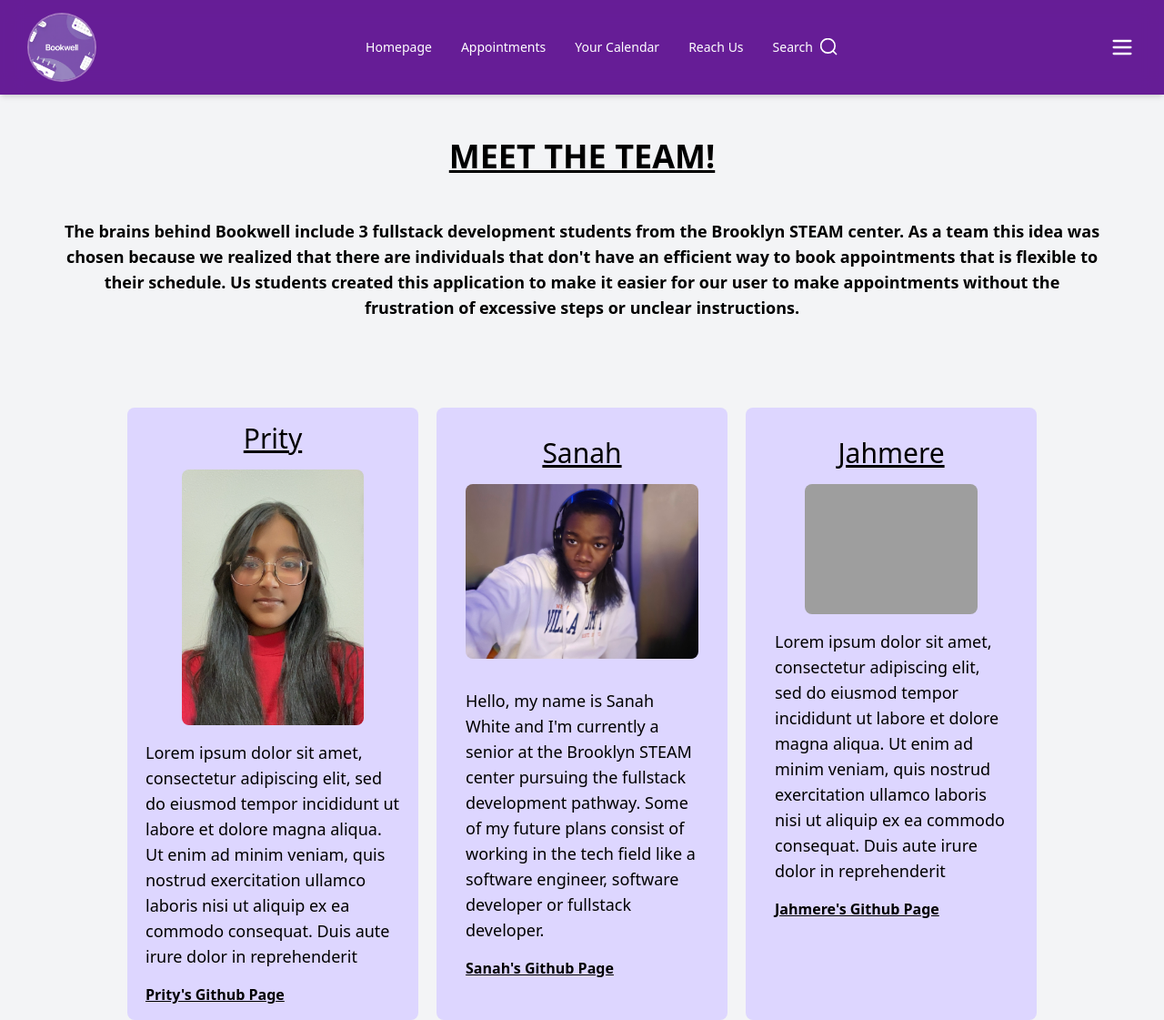
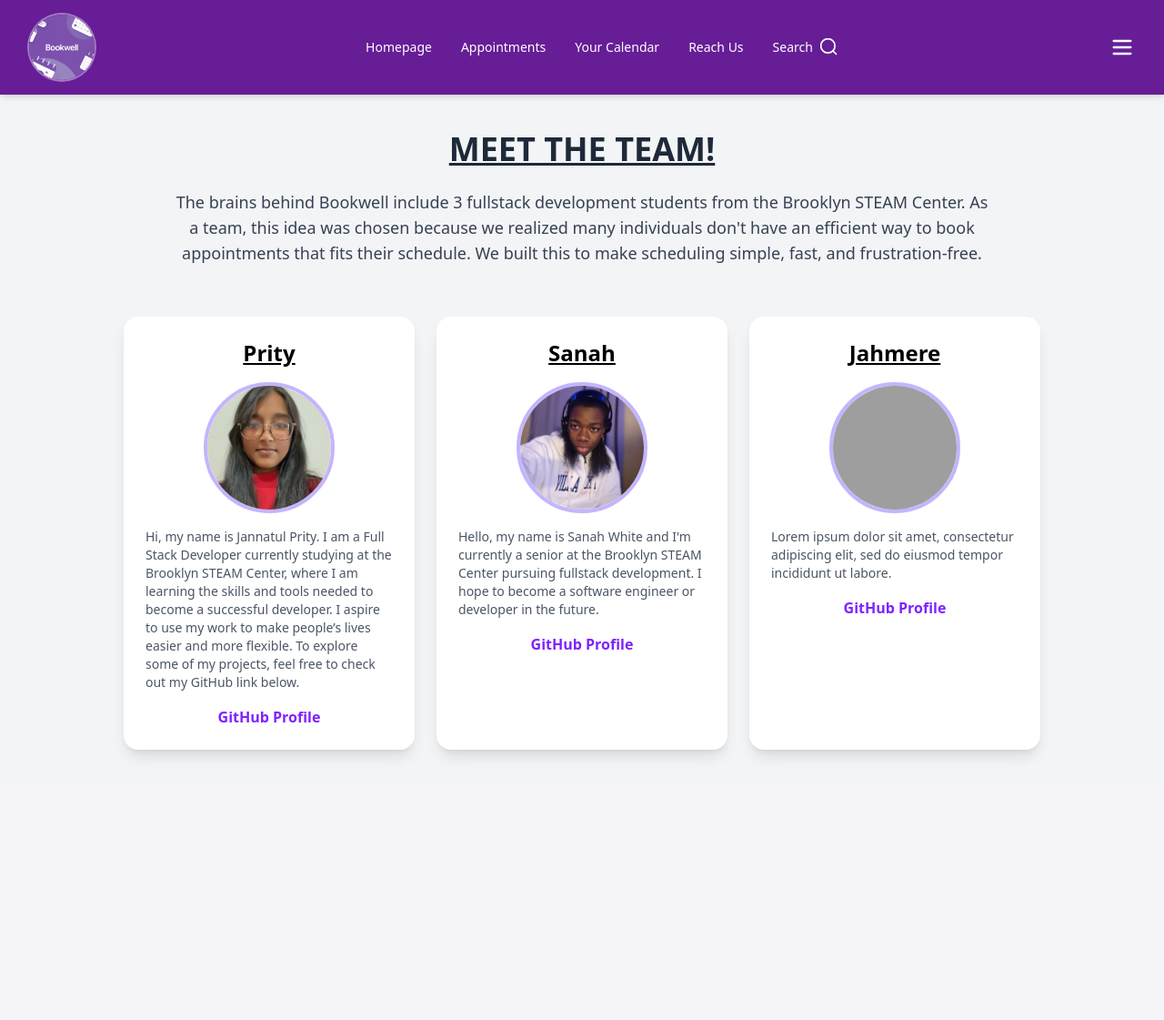
Before and after one commit to Brooklyn-STEAM/10050-Integration-of-Calendar-Availability-To-Streamline-Booking-Process, a Flask app: page /aboutus in a window 1280 px wide. Shown: the whole page at 91% size. After the commit the page ends 833 px from the top, so only its background shows below. Run offline with Flask 3, Linux system fonts and the light colour scheme; grey boxes are pictures that could not be loaded.

Commit message:
touchups

```diff
--- a/main.py
+++ b/main.py
@@ -307,7 +307,7 @@ def appoint():
             Appointment.Date,
             Appointment.Type,
             Appointment.Status,
-            Doctor.ID AS DoctorID,          -- ✅ IMPORTANT
+            Doctor.ID AS DoctorID,
             Doctor.Name AS DoctorName,
             Doctor.Location AS Location
         FROM Appointment
@@ -562,7 +562,6 @@ def doctorsearch():
         sql += " AND LOWER(d.Insurance) LIKE %s"
         params.append(f"%{insurance_filter}%")
 
-    # ✅ AI FILTER
     if matched_categories:
         placeholders = ", ".join(["%s"] * len(matched_categories))
         sql += f" AND d.Category IN ({placeholders})"
@@ -647,12 +646,11 @@ def auto_book():
 
     connection.close()
 
-    # ❌ No available slot
+
     if not best_option:
         flash("No available doctors found soon.")
         return redirect("/doctorsearch")
 
-    # ✅ SHOW preview instead of booking
     return render_template(
         "preview_booking.html.jinja",
         option=best_option,
@@ -771,13 +769,11 @@ def calendar_view():
     connection = connect_db()
     cursor = connection.cursor()
 
-    # ✅ Get month/year from URL (fallback to today)
     today = datetime.date.today()
 
     year = request.args.get("year", type=int) or today.year
     month = request.args.get("month", type=int) or today.month
 
-    # ✅ Handle overflow (month 13 → next year)
     if month > 12:
         month = 1
         year += 1
@@ -848,7 +844,6 @@ def calendar_view():
             "Source": "appointment"
         })
 
-    # ✅ SORT EVENTS BY TIME
     for date in events:
         events[date].sort(key=lambda x: x["Date"])
 
@@ -950,15 +945,6 @@ def add_event():
     return redirect("/calendar")
 
 
-
-
-
-
-
-
-
-
-
 # ---------------- LOGIN ----------------
 @app.route("/login", methods=["GET", "POST"])
 def login():
@@ -987,7 +973,7 @@ def login():
 
         else:
             login_user(User(result))
-            flash(f"Welcome back, {result['Name']}!", "success")  # ✅ ADD THIS
+            flash(f"Welcome back, {result['Name']}!", "success")
             return redirect("/calendar")
 
     return render_template("login.html.jinja")
@@ -1165,24 +1151,7 @@ def doctor_appointments(doctor_id):
 
             flash("Appointment cancelled")
 
-        # elif action == "reschedule":
-
-        #     new_date = request.form.get("new_date")
-        #     new_time = request.form.get("new_time")
-
-        #     if new_date and new_time:
-
-        #         new_datetime = f"{new_date} {new_time}"
-
-        #         cursor.execute("""
-        #             UPDATE Appointment
-        #             SET Date=%s, Status='Scheduled'
-        #             WHERE ID=%s AND DoctorID=%s
-        #         """, (new_datetime, appointment_id, doctor_id))
-
-        #         flash("Appointment rescheduled")
-
-        # connection.commit()
+
 
     cursor.execute("""
         SELECT Appointment.ID, Appointment.Date, Appointment.Type, Appointment.Status,
@@ -1273,7 +1242,7 @@ def doctor_calendar(doctor_id):
         key = appt_date.strftime("%Y-%m-%d")
         events.setdefault(key, []).append(appt)
 
-    # ✅ SORT EVENTS
+
     for date in events:
         events[date].sort(key=lambda x: x["Date"])
 
--- a/templates/aboutus.html.jinja
+++ b/templates/aboutus.html.jinja
@@ -8,269 +8,82 @@
   <script src="https://cdn.jsdelivr.net/npm/@tailwindcss/browser@4"></script>
 </head>
 
-<body class="bg-gray-100">
+<body class="bg-gray-100 dark:bg-gray-900 dark:text-white">
 
 {% include "components/navbar.html.jinja" %}
-  <br>
-  <br>
-  <p class="text-center text-4xl underline font-bold sm:text-center ">
-    MEET THE TEAM!</p>
-  <br>
-  <br>
 
+<!-- TITLE -->
+<div class="text-center mt-10 px-4">
+  <h1 class="text-4xl font-bold underline text-gray-800 dark:text-white">
+    MEET THE TEAM!
+  </h1>
 
-  <p class="text-center font-semibold max-w-6xl mx-auto text-lg ">The brains behind Bookwell include 3 fullstack development students from the
-    Brooklyn
-    STEAM
-    center. As a team this
-    idea was chosen because we realized that there are individuals that don't have an efficient way to book appointments
-    that is flexible to their schedule. Us students created this application to make it easier for our user to make
-    appointments without the frustration of excessive steps or unclear instructions.</p>
-  <br>
-  <br>
-  <br>
-  <br>
+  <p class="mt-6 max-w-4xl mx-auto text-lg text-gray-700 dark:text-gray-300">
+    The brains behind Bookwell include 3 fullstack development students from the Brooklyn STEAM Center.
+    As a team, this idea was chosen because we realized many individuals don't have an efficient way
+    to book appointments that fits their schedule. We built this to make scheduling simple, fast,
+    and frustration-free.
+  </p>
+</div>
 
+<!-- CARDS -->
+<main class="mt-14 flex flex-nowrap overflow-x-auto gap-6 px-6 lg:justify-center pb-10">
 
-    <main class="flex flex-nowrap overflow-x-auto gap-5 px-4 lg:justify-center">
-      <div class="bg-violet-200 py-4 px-5 rounded-lg w-80 flex-shrink-0 space-y-4">
-        <p class="font-medium text-3xl underline text-center">Prity</p>
+  <!-- PRITY -->
+  <div class="bg-white dark:bg-gray-800 shadow-lg rounded-2xl w-80 flex-shrink-0 p-6 space-y-4">
+    <p class="text-2xl font-bold text-center underline">Prity</p>
 
-        <img class="mx-auto rounded-lg" src="/static/members/Prity.png" width="200" alt="Image of Prity">
+    <img class="mx-auto w-36 h-36 object-cover rounded-full border-4 border-violet-300"
+         src="/static/members/Prity.png"
+         alt="Prity">
 
-        <p class="font-medium text-lg">
-          Lorem ipsum dolor sit amet, consectetur adipiscing elit, sed do eiusmod tempor incididunt ut labore et dolore
-          magna aliqua. Ut enim ad minim veniam, quis nostrud exercitation ullamco laboris nisi ut aliquip ex ea commodo
-          consequat. Duis aute irure dolor in reprehenderit
+    <p class="text-sm text-gray-600 dark:text-gray-300">
+     Hi, my name is Jannatul Prity. I am a Full Stack Developer currently studying at the Brooklyn STEAM Center, where I am learning the skills and tools needed to become a successful developer. I aspire to use my work to make people’s lives easier and more flexible. To explore some of my projects, feel free to check out my GitHub link below.
     </p>
 
     <a href="https://github.com/JannatulP49" target="_blank"
-          class="text-base font-extrabold underline hover:bg-violet-300">
-          Prity's Github Page
+       class="block text-center font-semibold text-violet-600 dark:text-violet-400 hover:underline">
+      GitHub Profile
     </a>
   </div>
 
-      <div class="bg-violet-200 py-8 px-8 rounded-lg w-80 flex-shrink-0 space-y-4">
-        <p class="font-medium text-3xl underline text-center">Sanah</p>
+  <!-- SANAH -->
+  <div class="bg-white dark:bg-gray-800 shadow-lg rounded-2xl w-80 flex-shrink-0 p-6 space-y-4">
+    <p class="text-2xl font-bold text-center underline">Sanah</p>
 
-        <img class="mx-auto rounded-lg w-full h-auto object-contain mb-8" src="/static/members/ASANAH1.jpg" width="300" height="190" alt="Image of Sanah">
+    <img class="mx-auto w-36 h-36 object-cover rounded-full border-4 border-violet-300"
+         src="/static/members/ASANAH1.jpg"
+         alt="Sanah">
 
-
-        <p class="font-medium text-lg">
-          Hello, my name is Sanah White and I'm currently a senior at the Brooklyn STEAM center pursuing the fullstack
-          development pathway. Some of my future plans consist of working in the tech field like a software engineer,
-          software developer or fullstack developer.
+    <p class="text-sm text-gray-600 dark:text-gray-300">
+      Hello, my name is Sanah White and I'm currently a senior at the Brooklyn STEAM Center pursuing fullstack development.
+      I hope to become a software engineer or developer in the future.
     </p>
 
-
     <a href="https://github.com/Sanahw7" target="_blank"
-          class="text-base font-extrabold underline hover:bg-violet-300">
-          Sanah's Github Page
+       class="block text-center font-semibold text-violet-600 dark:text-violet-400 hover:underline">
+      GitHub Profile
     </a>
   </div>
 
-      <div class="bg-violet-200 py-8 px-8 rounded-lg w-80 flex-shrink-0 space-y-4">
-        <p class="font-medium text-3xl underline text-center">Jahmere</p>
+  <!-- JAHMERE -->
+  <div class="bg-white dark:bg-gray-800 shadow-lg rounded-2xl w-80 flex-shrink-0 p-6 space-y-4">
+    <p class="text-2xl font-bold text-center underline">Jahmere</p>
 
-        <img class="mx-auto rounded-lg" src="/static/members/jahmere.jpeg" width="190" alt="Image of Jahmere">
+    <img class="mx-auto w-36 h-36 object-cover rounded-full border-4 border-violet-300"
+         src="/static/members/jahmere.jpeg"
+         alt="Jahmere">
 
-        <p class="font-medium text-lg">
-          Lorem ipsum dolor sit amet, consectetur adipiscing elit, sed do eiusmod tempor incididunt ut labore et dolore
-          magna aliqua. Ut enim ad minim veniam, quis nostrud exercitation ullamco laboris nisi ut aliquip ex ea commodo
-          consequat. Duis aute irure dolor in reprehenderit
+    <p class="text-sm text-gray-600 dark:text-gray-300">
+      Lorem ipsum dolor sit amet, consectetur adipiscing elit, sed do eiusmod tempor incididunt ut labore.
     </p>
 
     <a href="https://github.com/JahmereStacks" target="_blank"
-          class="text-base font-extrabold underline hover:bg-violet-300">
-          Jahmere's Github Page
+       class="block text-center font-semibold text-violet-600 dark:text-violet-400 hover:underline">
+      GitHub Profile
     </a>
   </div>
 
 </main>
 
-
-
-
-
-
-
-
-
-
-
-
-
-
-
-
-
-
-
-
-
-
-
-
-    {# <main class="lg:flex justify-center gap-5 w-full text-center">
-
-      <div class="bg-violet-200 py-4 px-5 rounded-lg w-96 ml-2 space-y-4">
-        <p class="font-medium text-3xl underline">Prity</p>
-
-        <img class="mx-auto rounded-lg" src="/static/members/Prity.png" width="200" alt="Image of Prity">
-
-        <p class="font-medium text-lg">
-          Lorem ipsum dolor sit amet...
-        </p>
-
-        <a href="https://github.com/JannatulP49" target="_blank"
-          class="text-base font-extrabold underline hover:bg-violet-300">
-          Prity's Github Page
-        </a>
-      </div>
-
-      <div class="bg-violet-200 py-8 px-8 rounded-lg w-96 space-y-4">
-        <p class="font-medium text-3xl underline">Sanah</p>
-
-        <img class="mx-auto rounded-lg" src="/static/members/ASANAH1.jpg" width="300" height="190" alt="Image of Sanah">
-
-        <p class="font-medium text-lg">
-          Hello, my name is Sanah White and I'm currently a senior at the Brooklyn STEAM center pursuing the fullstack
-          development pah
-        </p>
-
-        <a href="https://github.com/Sanahw7" target="_blank"
-          class="text-base font-extrabold underline hover:bg-violet-300">
-          Sanah's Github Page
-        </a>
-      </div>
-
-      <div class="bg-violet-200 py-8 px-8 rounded-lg w-96 space-y-4">
-        <p class="font-medium text-3xl underline">Jahmere</p>
-
-        <img class="mx-auto rounded-lg" src="/static/members/jahmere.jpeg" width="190" alt="Image of Jahmere">
-
-        <p class="font-medium text-lg">
-          Lorem ipsum dolor sit amet...
-        </p>
-
-        <a href="https://github.com/JahmereStacks" target="_blank"
-          class="text-base font-extrabold underline hover:bg-violet-300">
-          Jahmere's Github Page
-        </a>
-      </div>
-
-    </main> #}
-
-
-
-
-
-
-
-
-
-
-
-
-
-
-
-
-
-
-
-
-
-
-
-
-
-
-
-
-    {# <main class="lg:flex flex-row lg:flex justify-center lg:gap-5 lg:text-center lg:w-full ">
-
-
-      <div class=" bg-violet-200  lg: py-4 lg: px-5 lg: rounded-lg lg:w-96 lg:ml-2  ">
-
-        <br>
-
-
-        <p class="font-medium text-3xl underline sm: text-center">Prity</p>
-        <br>
-
-        <img class="mr-0 justify-self-center rounded-lg" src="/static/members/Prity.png" width="200"
-          alt="Image of Prity">
-        <br>
-
-        <p class="font-medium text-lg">Lorem ipsum dolor sit amet, consectetur adipiscing elit, sed do eiusmod tempor
-          incididunt ut labore et dolore magna aliqua. Ut enim ad minim veniam, quis nostrud exercitation ullamco
-          laboris
-          nisi ut aliquip ex ea commodo consequat. Duis aute irure dolor in reprehenderit in voluptate velit esse cillum
-          dolore eu fugiat nulla pariatur. Excepteur sint occaecat cupidatat non proident, sunt in culpa qui officia
-          deserunt mollit anim id est laborum.</p>
-        <br>
-        <a href="https://github.com/JannatulP49" target="_blank"
-          class="text-base font-extrabold underline hover:bg-violet-300">Prity's Github Page</a>
-      </div>
-      <br>
-      <br>
-
-
-      <div class="bg-violet-200 lg: py-8 lg: px-8 lg: rounded-lg lg:w-96">
-
-        <p class="font-medium text-3xl underline text-center">Sanah</p>
-        <br>
-
-        <img class="mr-0 justify-self-center sm: rounded-lg" src="/static/members/ASANAH1.jpg" width="300" height="190"
-          alt="Image of Sanah">
-        <br>
-
-        <p class="font-medium text-lg">Lorem ipsum dolor sit amet, consectetur adipiscing elit, sed do eiusmod tempor
-          incididunt ut labore et dolore magna aliqua. Ut enim ad minim veniam, quis nostrud exercitation ullamco
-          laboris
-          nisi ut aliquip ex ea commodo consequat. Duis aute irure dolor in reprehenderit in voluptate velit esse cillum
-          dolore eu fugiat nulla pariatur. Excepteur sint occaecat cupidatat non proident, sunt in culpa qui officia
-          deserunt mollit anim id est laborum.</p>
-        <br>
-        <br>
-
-        <a href="https://github.com/Sanahw7" target="_blank"
-          class="text-base font-extrabold underline hover:bg-violet-300">Sanah's Github Page</a>
-
-
-
-      </div>
-      <br>
-      <br>
-
-
-      <div class="  bg-violet-200 py-8 px-8 lg: rounded-lg lg:w-96  ">
-        <p class="font-medium text-3xl underline text-center">Jahmere</p>
-        <br>
-        <img class="mr-0 justify-self-center   rounded-lg" src="/static/members/jahmere.jpeg" width="190"
-          alt="Image of Jahmere">
-        <br>
-
-        <p class="font-medium text-lg">Lorem ipsum dolor sit amet, consectetur adipiscing elit, sed do eiusmod tempor
-          incididunt ut labore et dolore magna aliqua. Ut enim ad minim veniam, quis nostrud exercitation ullamco
-          laboris
-          nisi ut aliquip ex ea commodo consequat. Duis aute irure dolor in reprehenderit in voluptate velit esse cillum
-          dolore eu fugiat nulla pariatur. Excepteur sint occaecat cupidatat non proident, sunt in culpa qui officia
-          deserunt mollit anim id est laborum.</p>
-        <br>
-        <a href="https://github.com/JahmereStacks" target="_blank"
-          class="text-base font-extrabold underline hover:bg-violet-300">Jahmere's Github Page</a>
-
-      </div>
-  </div>
-
-  </div>
-
-
-
-
-  </main> #}
-  {# </div> #}
-
 </body>
```
Lines whose indentation alone changed are shown as unchanged.
